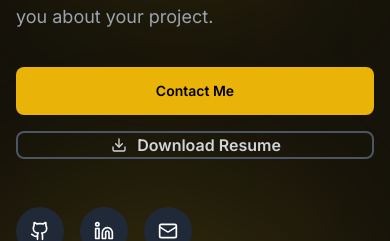
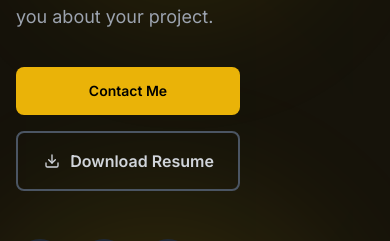
Before and after one commit to NikitaSain20/Nikita-Sain-Portfolio, a Next.js app: page / in a window 390 px wide. Shown: the part 351-592 px from the top of the page. Built offline with nearby package versions, Linux system fonts and the light colour scheme.

Commit message:
changesz done

```diff
--- a/app/page.tsx
+++ b/app/page.tsx
@@ -63,62 +63,9 @@ export default function Home() {
                 </p>
               </div>
 
-              {/* <div className="flex flex-col sm:flex-row gap-4">
+              <div className="flex flex-col sm:flex-row gap-4 w-56 md:w-full">
                 <Button
-                  className="bg-yellow-500 hover:bg-yellow-600 text-black px-8 py-6 rounded-lg font-semibold transition-all duration-300 transform hover:scale-105 mt-2"
-                  onClick={() => {
-                    const element = document.getElementById("contact");
-                    if (element) {
-                      element.scrollIntoView({ behavior: "smooth" });
-                    }
-                  }}
-                >
-                  Contact Me
-                </Button>
-                {isClient && (
-                  <>
-                    <button
-                      onClick={handleDownload}
-                      className="border-2 border-gray-600 text-gray-300 hover:bg-gray-800 px-4 rounded-lg font-semibold transition-all duration-300 bg-transparent flex items-center justify-center hover:scale-105"
-                    >
-                      <Download className="mr-2 h-4 w-5" />
-                      Download Resume
-                    </button>
-
-                    {isOpen && (
-                      <div className="fixed inset-0 flex items-center justify-center bg-black/60 z-50">
-                        <div className="bg-gray-900 text-white p-6 rounded-2xl shadow-lg max-w-sm w-full relative">
-                          <button
-                            onClick={() => setIsOpen(false)}
-                            className="absolute top-3 right-3 text-gray-400 hover:text-white"
-                          >
-                            <div className="w-5 h-5">X</div>
-                          </button>
-
-                          <h2 className="text-xl font-bold mb-2 text-yellow-400">
-                            ✅ Download Successful
-                          </h2>
-                          <p className="text-gray-300">
-                            Your resume has been downloaded successfully.
-                          </p>
-
-                          <div className="mt-4 flex justify-end">
-                            <button
-                              onClick={() => setIsOpen(false)}
-                              className="bg-yellow-500 text-black px-4 py-2 rounded-lg font-semibold hover:bg-yellow-600 transition"
-                            >
-                              Close
-                            </button>
-                          </div>
-                        </div>
-                      </div>
-                    )}
-                  </>
-                )}
-              </div> */}
-              <div className="flex flex-col sm:flex-row gap-4">
-                <Button
-                  className="bg-yellow-500 hover:bg-yellow-600 text-black px-8 py-6 rounded-lg font-semibold transition-all duration-300 transform hover:scale-105 mt-1"
+                  className="bg-yellow-500 hover:bg-yellow-600 text-black md:px-8 py-6 rounded-lg font-semibold transition-all duration-300 transform hover:scale-105 mt-1"
                   onClick={() => {
                     const element = document.getElementById("contact");
                     if (element) element.scrollIntoView({ behavior: "smooth" });
@@ -131,7 +78,7 @@ export default function Home() {
                   <>
                     <button
                       onClick={handleDownload}
-                      className="border-2 border-gray-600 text-gray-300 hover:bg-gray-800 px-4  rounded-lg font-semibold transition-all duration-300 bg-transparent flex items-center justify-center hover:scale-105"
+                      className="border-2 border-gray-600 text-gray-300 hover:bg-gray-800 px-4 rounded-lg font-semibold transition-all duration-300 bg-transparent flex items-center justify-center hover:scale-105 py-4 md:py-0"
                     >
                       <Download className="mr-2 h-4 w-5" />
                       Download Resume
```
